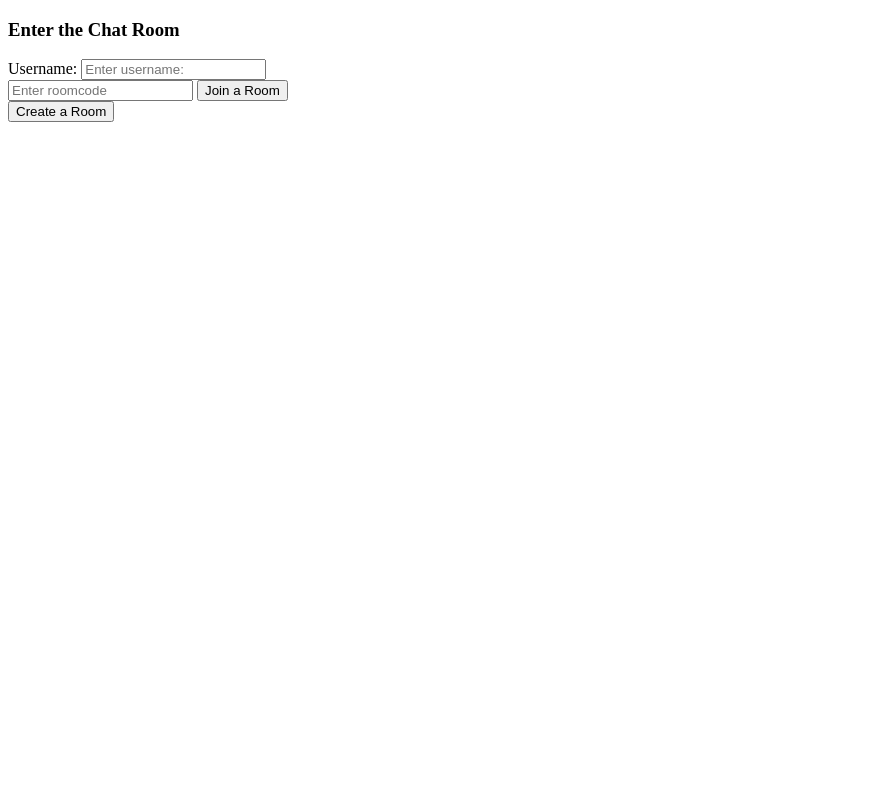
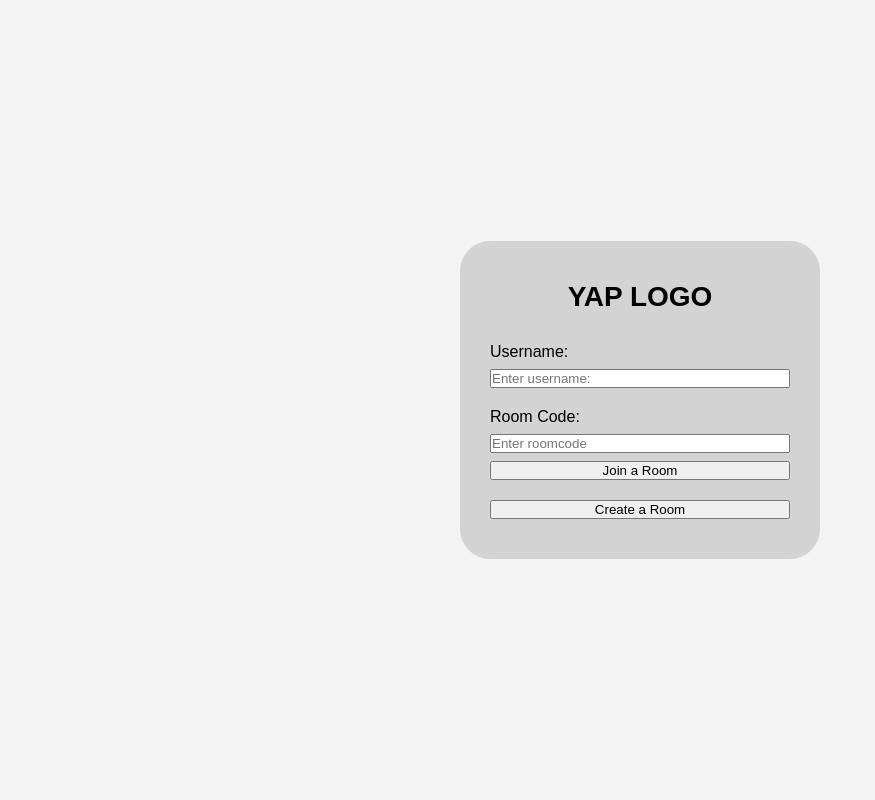
Before and after one commit to NotVeridion/YAP-Real-time-Web-Based-Chat-App, a Flask app: page / in a window 1280 px wide. Shown: the whole page, without its empty margins (0-875 px from the left). Run offline with Flask 3, Linux system fonts and the light colour scheme; some libraries are stand-ins or nearby versions.

Commit message:
Centered the homepage
Why: Home page wasn't centered yet making the layout inconsistent with intended ui design.

How: Use flexbox on the body/containers to center the form.

```diff
--- a/static/css/style.css
+++ b/static/css/style.css
@@ -0,0 +1,47 @@
+* {
+    margin: 0;
+    padding: 0;
+    box-sizing: border-box;
+}
+
+/* styling and center for the page*/
+body {
+    font-family: Arial, sans-serif;
+    background-color: #f3f3f3;
+    min-height: 100vh;
+    display: flex;
+    justify-content: center;
+    align-items: center;
+}
+
+.content {
+    width: 100%;
+    display: flex;
+    justify-content: center;
+    align-items: center;
+    padding: 20px;
+}
+
+/* main block section*/
+form {
+    background-color: #d3d3d3;
+    width: 360px;
+    padding: 40px 30px;
+    border-radius: 30px;
+    display: flex;
+    flex-direction: column;
+    gap: 20px;
+}
+
+/* replace with image of yap logo */
+h3 {
+    text-align: center;
+    font-size: 28px;
+    margin-bottom: 10px;
+}
+
+form div {
+    display: flex;
+    flex-direction: column;
+    gap: 8px;
+}
--- a/templates/home.html
+++ b/templates/home.html
@@ -1,12 +1,13 @@
 {% extends 'base.html' %}
 {% block content %}
-<form method="post ">
-    <h3>Enter the Chat Room</h3>
+<form method="post">
+    <h3>YAP LOGO</h3>
     <div>
         <label>Username:</label>
         <input type="text" placeholder="Enter username: " name="name" value="{{name}}"/>
     </div>
     <div class="join">
+        <label>Room Code:</label>
         <input type="text" placeholder="Enter roomcode" name="code" value="{{code}}"/>
         <button type="submit" name="join">Join a Room</button>
     </div>
```
